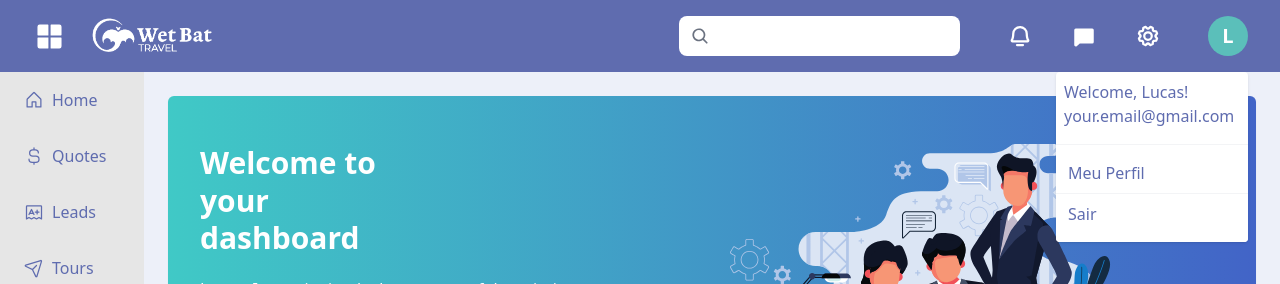
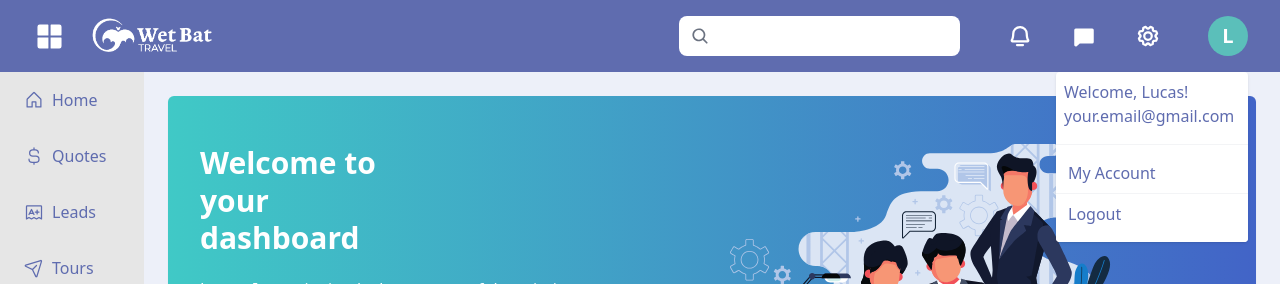
Before and after one commit to lucas-barbosa/wetbat, a React (Vite) app in the folder frontend/: page / in a window 1280 px wide. Both pictures are taken after a click on the button "Open Account Menu". Shown: the top 284 px of the page. Built offline with nearby package versions, Linux system fonts and the light colour scheme; no server answers.

Commit message:
feat(frontend): translate some words from portuguese to english

```diff
--- a/frontend/src/components/Header/UserAccountMenu/index.tsx
+++ b/frontend/src/components/Header/UserAccountMenu/index.tsx
@@ -36,8 +36,8 @@ export const UserAccountMenu = () => {
           </div>
 
           <ul className="z-10 mt-2 divide-y divide-gray-100 border-t border-gray-100 bg-white py-2 font-medium">
-            <li><a className="block w-full px-3 py-2 text-left transition-colors hover:bg-blue-100" href="/my-account">Meu Perfil</a></li>
-            <li><button className="block w-full px-3 py-2 text-left transition-colors hover:bg-blue-100" type="button">Sair</button></li>
+            <li><a className="block w-full px-3 py-2 text-left transition-colors hover:bg-blue-100" href="/my-account">My Account</a></li>
+            <li><button className="block w-full px-3 py-2 text-left transition-colors hover:bg-blue-100" type="button">Logout</button></li>
           </ul>
         </div>
       )}
```
Also changed, not shown: 2 other files (tests, documents, lock files or other folders).
